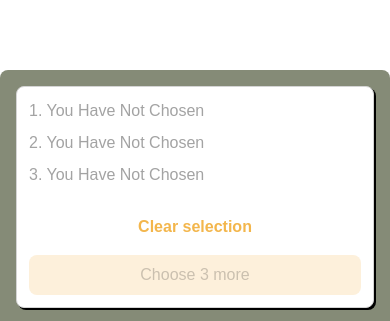
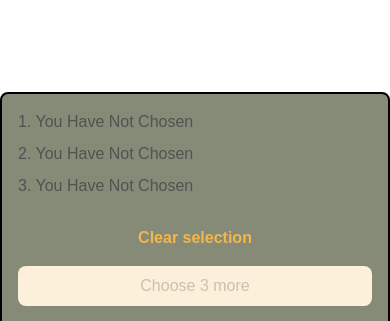
Before and after one commit to frsmlk/poodle, a React (Vite) app: page /breed in a window 390 px wide. Shown: the part 520-841 px from the top of the page. Built offline with nearby package versions, Linux system fonts and the light colour scheme; no server answers; the database is empty; sample sign-in values are in the browser's storage; a web font is replaced by a local one.

Commit message:
Improve breed selector on mobile view

```diff
--- a/src/pages/Breed.tsx
+++ b/src/pages/Breed.tsx
@@ -150,6 +150,8 @@ const Breed = () => {
           p={[4, 4, 0]}
           bg={['green.800', 'green.800', 'transparent']}
           borderTopRadius={8}
+          borderWidth={[2, 2, 0]}
+          borderColor='black'
         >
           <Box display={['none', 'none', 'block']}>
             <CustomInput
@@ -162,13 +164,13 @@ const Breed = () => {
 
           <Stack
             minW={['100%', '100%', '300px']}
-            bg='white'
-            p={3}
-            borderWidth={1}
+            bg={['transparent', 'transparent', 'white']}
+            p={[0, 0, 3]}
+            borderWidth={[0, 0, 1]}
             borderColor='gray.300'
             borderRadius='8'
             gap={5}
-            boxShadow='2px 2px 0px 0px rgba(0, 0, 0, 1)'
+            boxShadow={['none', 'none', '2px 2px 0px 0px rgba(0, 0, 0, 1)']}
           >
             <Stack>
               {breedsDisplay.map((breed, index) => {
@@ -182,7 +184,11 @@ const Breed = () => {
                         textTransform='capitalize'
                         textStyle={TextStyle.BodyRegular}
                         fontWeight={500}
-                        color={isSelected ? 'black' : 'gray.400'}
+                        color={
+                          isSelected
+                            ? 'black'
+                            : ['gray.600', 'gray.600', 'gray.400']
+                        }
                       >
                         {index + 1}. {split[0]}
                       </Text>
```
